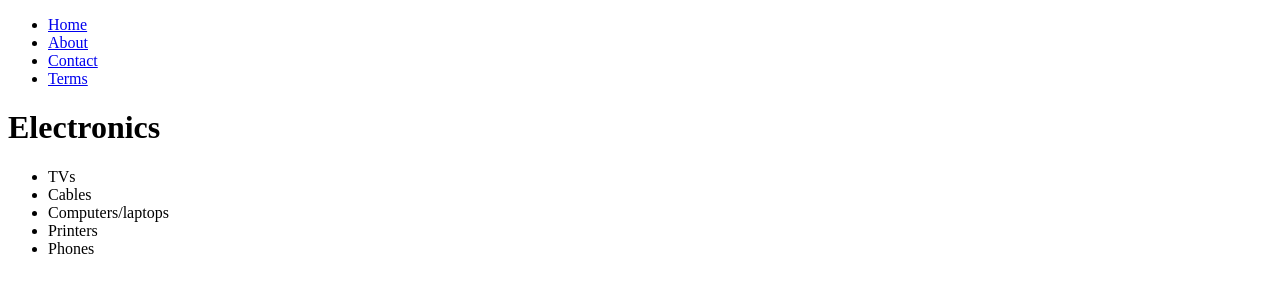
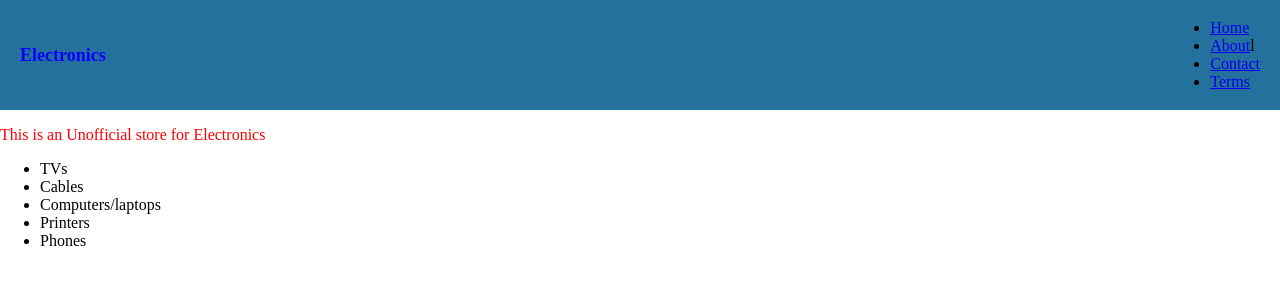
Before and after one commit to Humble-Edward/project1, a plain HTML site: page index.html in a window 1280 px wide. Drawn offline with Linux system fonts and the light colour scheme.

Commit message:
sixth commit

```diff
--- /dev/null
+++ b/header.css
@@ -0,0 +1,26 @@
+* {}
+
+body {
+  margin: 0;
+  padding: 0;
+  font-family: Cambria, Cochin, Georgia, Times,
+    font-color:
+}
+
+header {
+  background-color: rgb(36, 113, 158);
+  padding: 20px;
+  height: 70px;
+  display: flex;
+  flex-direction: row;
+  align-items: center;
+  justify-content: space-between;
+
+
+  header h1 {
+    color: red;
+    margin: 0;
+    font-size: 50px;
+
+  }
+}
--- /dev/null
+++ b/index.css
@@ -0,0 +1,5 @@
+header {
+  padding: 20px;
+  display: flex;
+
+}
--- a/index.html
+++ b/index.html
@@ -5,17 +5,28 @@
   <meta charset="UTF-8">
   <meta name="viewport" content="width=device-width, initial-scale=1.0">
   <title>Document</title>
+  <link rel="stylesheet" href="header.css">
+  <link rel="stylesheet" href="index.css">
+
+  <style>
+    h1 {
+      color: blue;
+      font-size: large;
+    }
+  </style>
 </head>
 
 <body>
   <header>
+
+    <h1>Electronics</h1>
     <nav>
       <ul>
         <li>
           <a href="#">Home</a>
         </li>
         <li>
-          <a href="About.html">About</a>
+          <a href="About.html">About</a>l
         </li>
         <li>
           <a href="Contact.html">Contact</a>
@@ -25,8 +36,11 @@
         </li>
       </ul>
     </nav>
+  </header>
 
-    <h1>Electronics</h1>
+  <main>
+    <p style="color:red; font-size: ;">This is an Unofficial store for Electronics</p>
+
     <ul>
       <li>TVs</li>
       <li>Cables</li>
@@ -34,8 +48,8 @@
       <li>Printers</li>
       <li>Phones</li>
     </ul>
-  </header>
-  <main>
+
+
 
   </main>
 
```
Also changed, not shown: About.html (+1 -1 lines).
